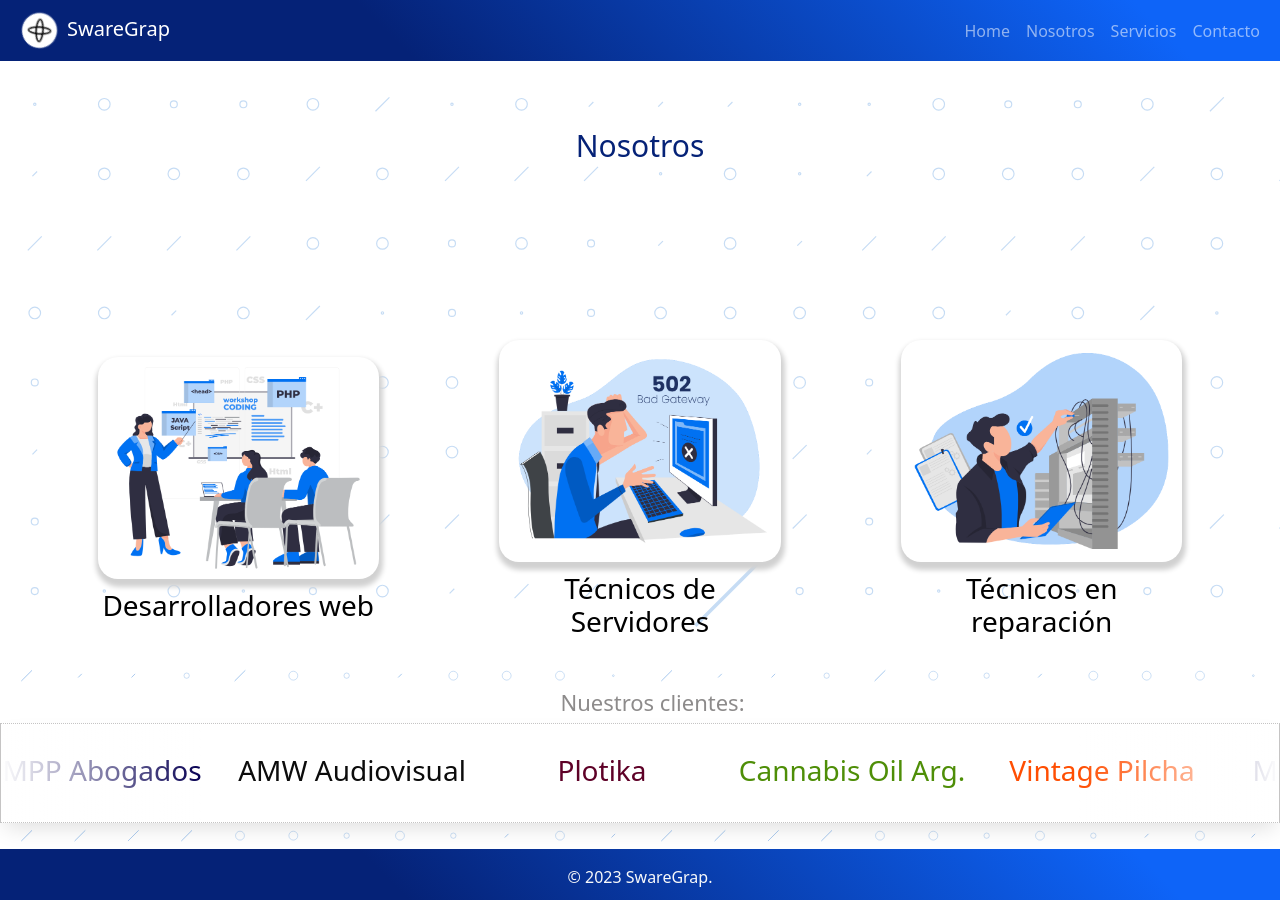
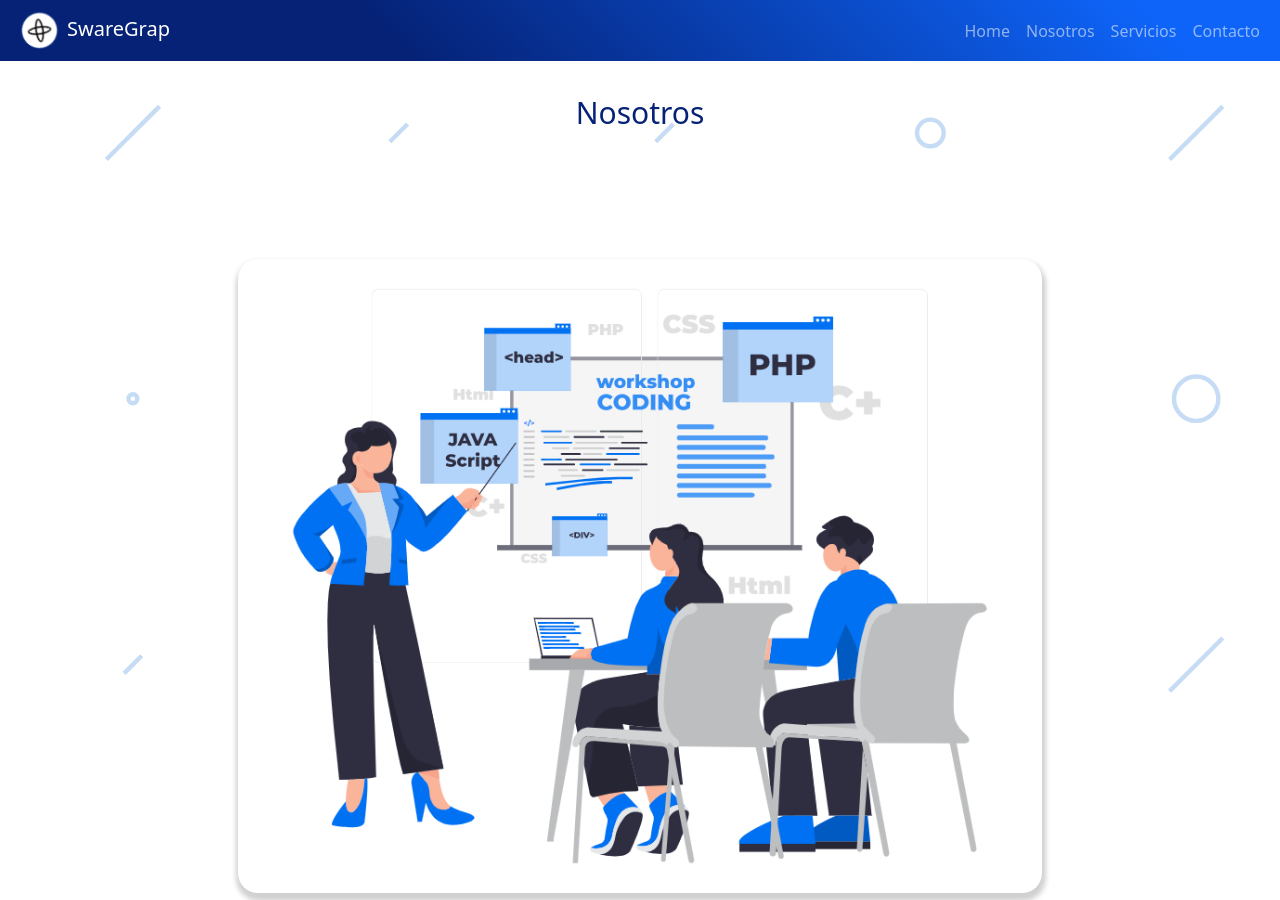
Before and after one commit to GuidoSantiagoReta/Swaregrap-reactrouterv6, a React (Create React App) app: page /about in a window 1280 px wide. Shown: the top 900 px of the page. Built offline with nearby package versions, Linux system fonts and the light colour scheme.

Commit message:
General-Modifications-26

```diff
--- a/src/App.css
+++ b/src/App.css
@@ -144,7 +144,7 @@ section {
 
 }
 .group-card{
-  margin-top: 8rem;
+  margin-top: 4rem;
 }
 
 
@@ -198,7 +198,7 @@ section {
 
 /*ABOUT US*/
 .container{
- margin-top: 8rem;
+ margin-top: 2rem;
 }
 
 .title {
@@ -336,7 +336,7 @@ section {
 
 /*MEDIAQUERIES ABOUT US*/
 
-@media screen and (max-width:768px) {
+@media screen and (max-width:1300px) {
 
   .product-container {
     display: flex;
--- a/src/components/slider/Slider.css
+++ b/src/components/slider/Slider.css
@@ -26,7 +26,7 @@
 }
 
 .slider-container {
-  padding: 40px 0 85px;
+  padding: 20px 0 85px;
   height: 200px;
 }
 
```
